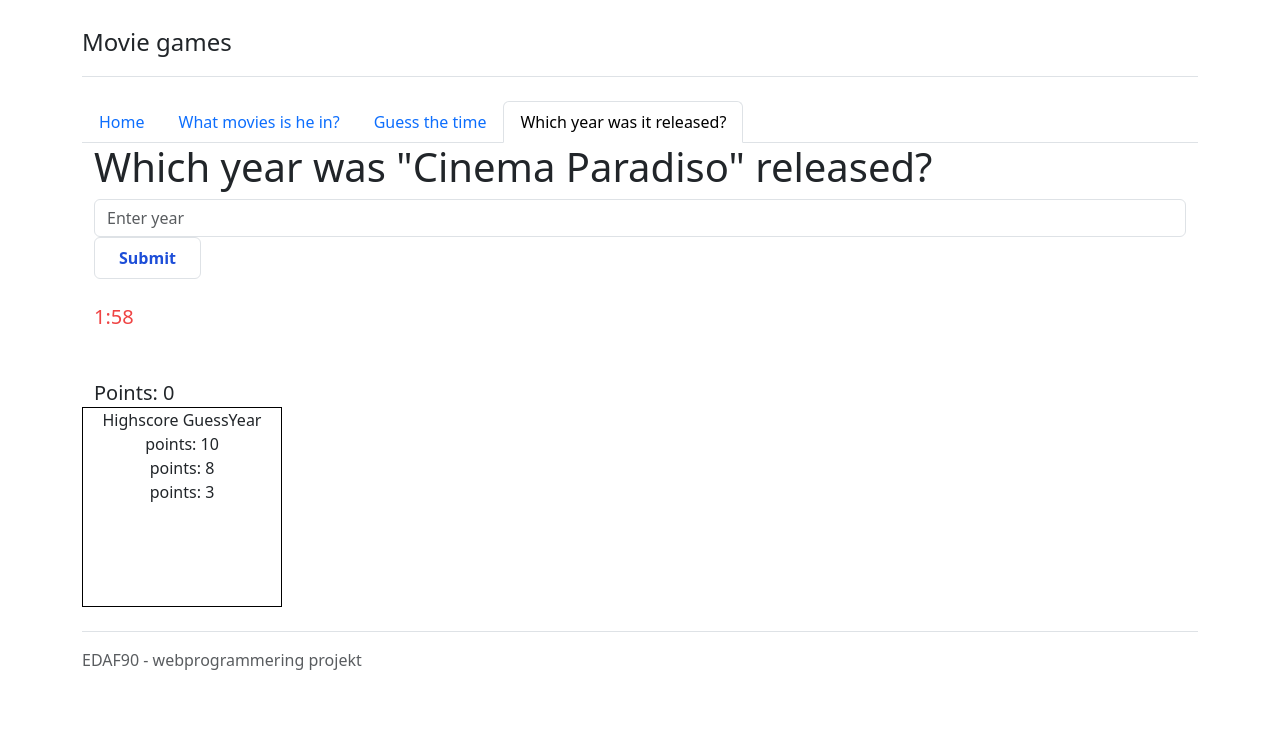
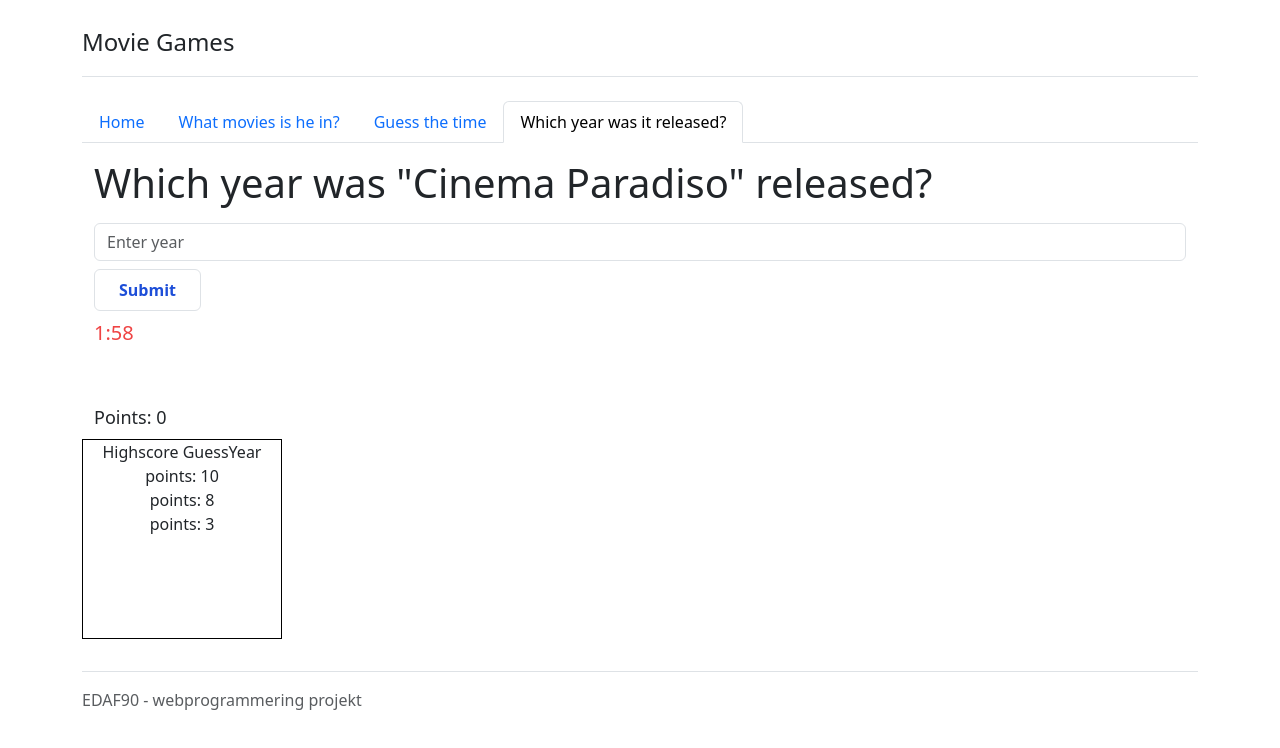
Before and after one commit to rasmusregnell/Projekt-EDAF90, a React (Create React App) app in the folder react-app/: page /guess-year in a window 1280 px wide. Both pictures are taken after a click on the button "Start!". Shown: the top 748 px of the page. Built offline with nearby package versions, Linux system fonts and the light colour scheme.

Commit message:
padding between elements

```diff
--- a/react-app/src/App.js
+++ b/react-app/src/App.js
@@ -106,7 +106,7 @@ function App() {
 function Header() {
   return (
     <header className="pb-3 mb-4 border-bottom">
-      <span className="fs-4">Movie games</span>
+      <span className="fs-4">Movie Games</span>
     </header>
   );
 }
--- a/react-app/src/GuessGame.js
+++ b/react-app/src/GuessGame.js
@@ -62,11 +62,11 @@ function GuessGame(props) {
   return (
     <div>
       {isVisible && (
-        <div>
-          <div className="container">
+        <div className="py-2">
+          <div className="container py-2">
             <h1>{props.header}</h1>
             <form onSubmit={(e) => props.handleSubmit(e)}>
-              <div className="form-group">
+              <div className="form-group py-2">
                 <input
                   type="text"
                   className="form-control"
@@ -82,10 +82,10 @@ function GuessGame(props) {
 
             </form>
 
-            <br/>
+
 
             <div className="TimerContainer">
-              <div className="text-xl text-red-500 space-y-10">
+              <div className="text-xl text-red-500 space-y-1 py-2">
                 {formatTime(timer)}
               </div>
             </div>
@@ -98,13 +98,13 @@ function GuessGame(props) {
 
             <br/>
 
-            <div className="text-xl">
+            <div className="text-lg">
               Points:
               {" " + points}
             </div>
 
 
-            <div>{timer === 0 && <h1>Game Over!</h1>}</div>
+            <div>{timer === 0 && <div className="text-xl font-bold">Game Over!</div>}</div>
           </div>
           <div>
             {props.showError && <ErrorMessage message="Wrong answer!" />}
```
